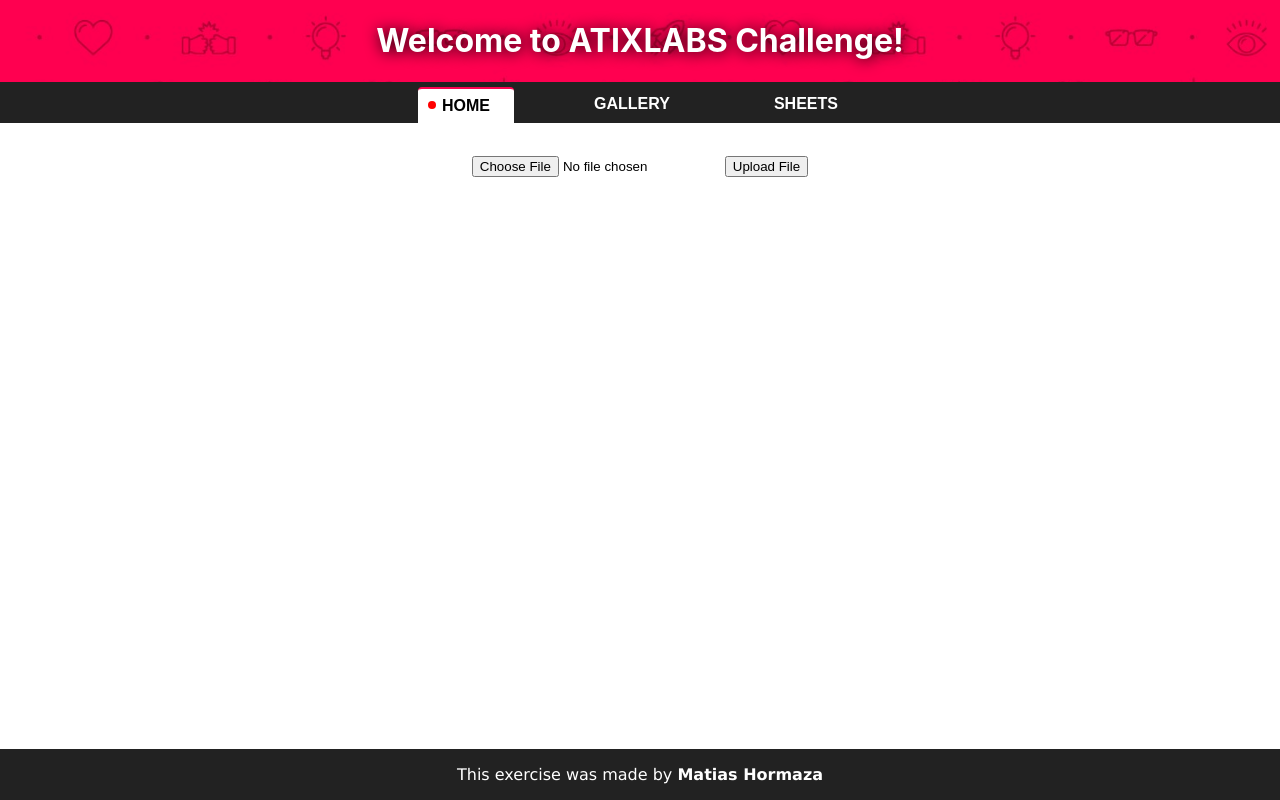
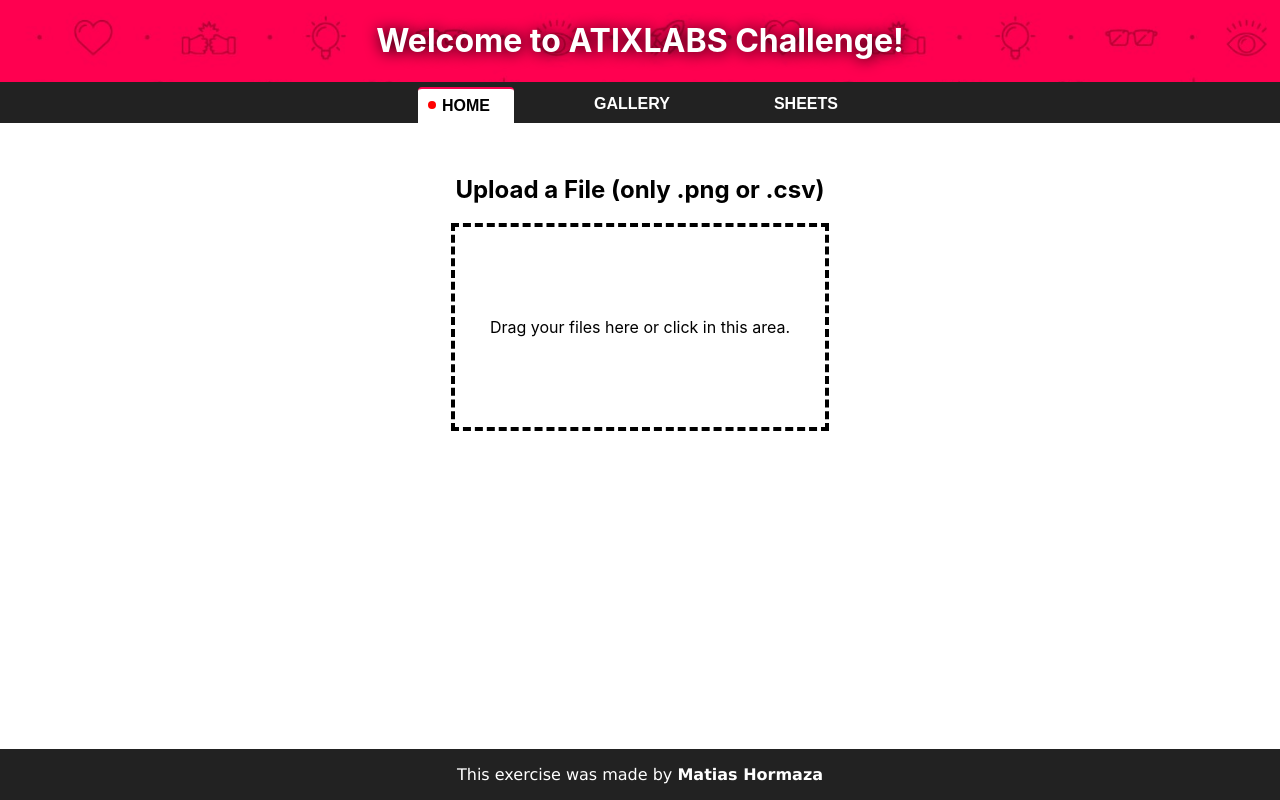
Before and after one commit to hormaza/atixlab-challenge, a React (Create React App) app: page /home in a window 1280 px wide. Built offline with nearby package versions, Linux system fonts and the light colour scheme; the HTML template or start-up script is replaced by a standard one.

Commit message:
Add styles to Home section

```diff
--- a/src/App.css
+++ b/src/App.css
@@ -70,6 +70,57 @@
 /* content Section */
 .content {
   margin-top: 2rem;
+  display: flex;
+  justify-content: center;
+}
+
+/* Home Section */
+#Home {
+  display: flex;
+  align-items: center;
+  flex-direction: column;
+  max-width: 600px;
+}
+
+#Home .uploadFile {
+  position: relative;
+  display: flex;
+  flex-direction: column;
+  border: 4px dashed black;
+  justify-content: center;
+  width: 100%;
+}
+
+#Home #selectFileLabel {
+  position: absolute;
+  text-align: center;
+  width: 100%;
+}
+
+#Home #inputElement {
+  height: 200px;
+  outline: none;
+  opacity: 0;
+  width: 100%;
+}
+
+button {
+  margin: 0;
+  color: #fff;
+  background: rgb(81, 81, 81);
+  border: none;
+  height: 35px;
+  border-radius: 4px;
+  border-bottom: 4px solid #fa0450;
+  transition: all .2s ease;
+  outline: none;
+  margin: 1rem 0;
+  font-weight: 800;
+}
+
+#Home button:hover {
+  background: #222;
+  color: #fff;
 }
 
 /* Sheet Section */
--- a/src/components/Home.js
+++ b/src/components/Home.js
@@ -2,6 +2,7 @@
 
 function Home() {
   const [isFileLoaded, setIsFileLoaded] = React.useState(false);
+  const [isFileSelected, setIsFileSelected] = React.useState(false);
 
   const onClickHandler = function () {
     // Looking for the file
@@ -58,18 +59,33 @@
   };
 
   return (
-    <div>
+    <div id="Home">
       {isFileLoaded ? (
         <>
-          <h1>File Loaded. Thanks</h1>
+          <h2>File Loaded. Thanks</h2>
           <button onClick={() => setIsFileLoaded(false)}>
             Upload another file
           </button>
         </>
       ) : (
         <>
-          <input id="inputElement" type="file" accept=".png, .csv" />
-          <button onClick={onClickHandler}>Upload File</button>
+          <h2>Upload a File (only .png or .csv)</h2>
+          <div className="uploadFile">
+            <label id="selectFileLabel" htmlFor="inputElement">
+              Drag your files here or click in this area.
+            </label>
+            <input
+              id="inputElement"
+              name="inputElement"
+              aria-labelledby="selectFileLabel"
+              type="file"
+              accept=".png, .csv"
+              onChange={() => setIsFileSelected(true)}
+            />
+          </div>
+          {isFileSelected && (
+            <button onClick={onClickHandler}>Upload File</button>
+          )}
         </>
       )}
     </div>
```
